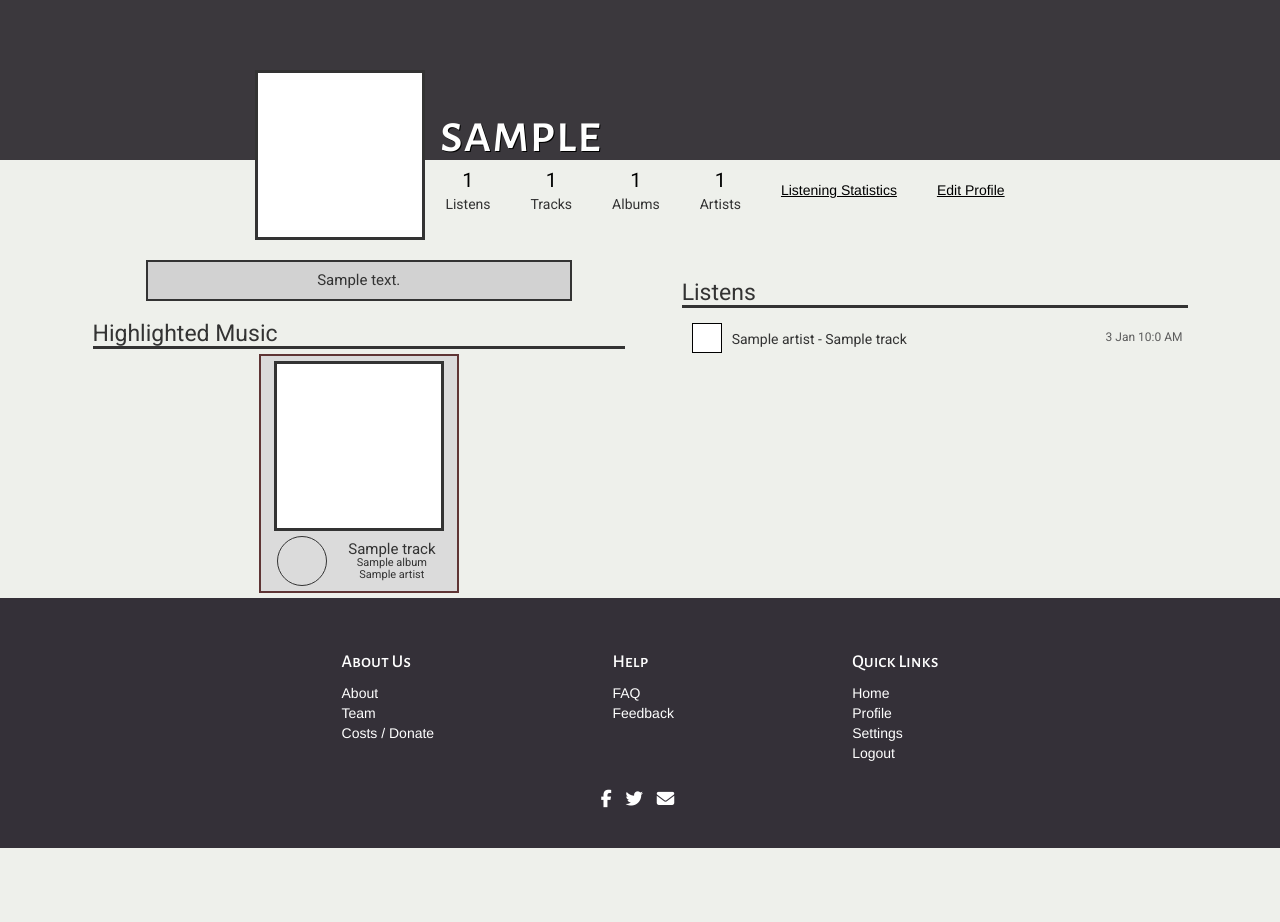
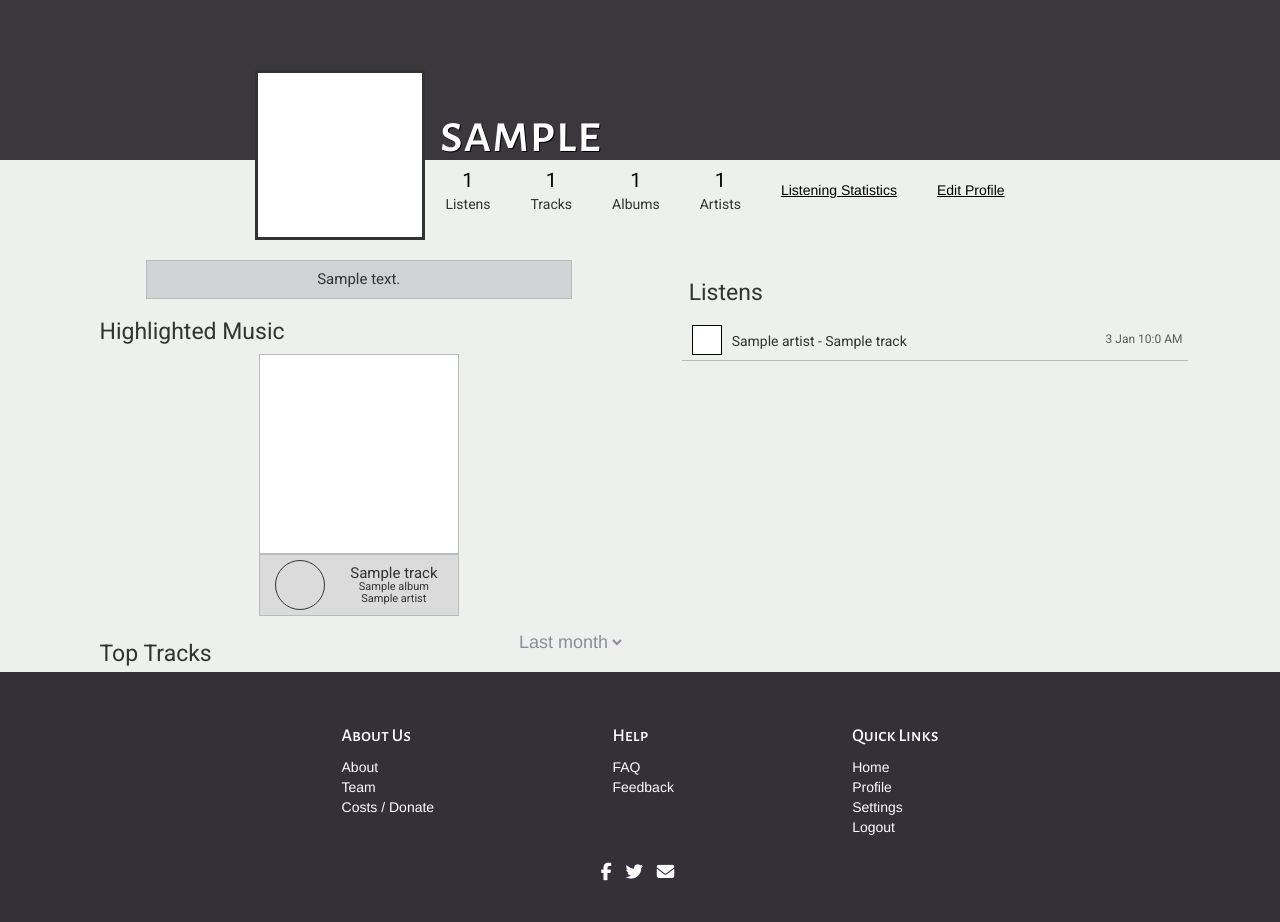
Before and after one commit to jmiron11/music-universe, a Flask app: a page that uses universe-frontend/explorefm/app/templates/base.html in a window 1280 px wide. Shown: the part 52-974 px from the top of the page. Before the commit the page ends 900 px from the top, so only its background shows below. Run offline with Flask 2, Linux system fonts and the light colour scheme; a user stored in the database is signed in; tables that the repository leaves empty hold one stand-in row (values such as "Sample post"); some libraries are stand-ins or nearby versions.

Commit message:
update borders to be cleaner

```diff
--- a/universe-frontend/explorefm/app/static/css/explorefm.css
+++ b/universe-frontend/explorefm/app/static/css/explorefm.css
@@ -217,9 +217,8 @@ a { color: inherit; }
 .bio {
   margin: 0 10% 0 10%;
   padding: 0 0 0 0;
-  border-style: solid;
-  border-width: 2px;
-  background: #d2d2d2;
+  border: 1px solid #b9bbbe;
+  background: #d0d2d4;
   display: flex;
   align-items: center;
   justify-content: center;
@@ -234,14 +233,37 @@ a { color: inherit; }
 
 .profile-section-header {
   padding-top: 10px;
-  border-bottom: 3px solid;
-  width: 100%;
+  padding-bottom: 5px;
+  padding-left: 7px;
 }
 
 .profile-section-header h6 {
   font-family: 'Roboto', sans-serif;
   font-size: 23px;
   margin-bottom: 0;
+}
+
+.profile-section-header-timespan {
+  padding-top: 10px;
+  padding-bottom: 5px;
+  padding-left: 7px;
+  display: flex;
+  align-items: flex-start;
+  justify-content: space-between;
+  -webkit-flex-direction: row;
+  flex-direction: row;
+}
+
+.profile-section-header-timespan h6 {
+  font-family: 'Roboto', sans-serif;
+  font-size: 23px;
+  margin-bottom: 0;
+}
+
+.timespan-form {
+  color: #8b8e94;
+  font-size: 18px;
+  border: 0;
 }
 
 .highlighted-music {
@@ -255,29 +277,26 @@ a { color: inherit; }
 }
 
 .music-highlight {
-  min-width: 200px;
-  max-width: 200px;
   display: flex;
   align-items: flex-start;
   justify-content: space-evenly;
   -webkit-flex-direction: column;
   flex-direction: column;
   background: #dbdbdb;
-  padding: 5px 5px 0 5px;
-  border: 2px solid #5f3535;
+  /*padding: 5px 5px 0 5px;*/
+  /*border: 1px solid #b9bbbe;*/
   margin: 5px;
   /*max-width: 185px;*/
 }
 
 .highlight-img {
-  min-height: 170px;
-  min-width: 170px;
-  max-height: 170px;
-  max-width: 170px;
+  min-height: 200px;
+  min-width: 200px;
+  max-height: 200px;
+  max-width: 200px;
   background: #ffffff;
-  border-color: #000000;
-  border-width: 2px;
-  border: solid;
+  border: 1px solid #b9bbbe;
+  /*border-width: 2px;*/
   margin: auto;
 }
 
@@ -288,6 +307,9 @@ a { color: inherit; }
   justify-content: space-evenly;
   -webkit-flex-direction: row;
   flex-direction: row;
+  border-width: 1px;
+  border-style: solid;
+  border-color: #b9bbbe;
 }
 
 .highlight-icon {
@@ -336,6 +358,7 @@ a { color: inherit; }
   -webkit-flex-direction: row;
   flex-direction: row;
   width: 100%;
+  border-bottom: 1px solid #b9bbbe;
 }
 
 .listen-entry-shaded {
@@ -344,8 +367,9 @@ a { color: inherit; }
   justify-content: space-evenly;
   -webkit-flex-direction: row;
   flex-direction: row;
-  background: #b1b1b1;
+  background: #d0d2d4;
   width: 100%;
+  border-bottom: 1px solid #b9bbbe;
 }
 
 .listen-entry-art {
--- /dev/null
+++ b/universe-frontend/explorefm/app/static/js/profile.js
@@ -0,0 +1,40 @@
+'use strict';
+
+const e = React.createElement;
+
+class TopTracks extends React.Component {
+  constructor(props) {
+    super(props);
+    // this.state = { liked: false };
+  }
+
+  render() {
+    return (
+		<div class = "profile-section-header-timespan">
+	        <h6>Top Tracks</h6>
+	        <select class="timespan-form" id="rating" name="rating">
+	            <option value="5">Last day</option>
+	            <option value="4">Last week</option>
+	            <option value="3" selected>Last month</option>
+	            <option value="2">Last year</option>
+	            <option value="1">All time</option>
+	        </select>
+    	</div>
+    );
+  }
+}
+
+
+const domContainer = document.getElementById("top-tracks")
+ReactDOM.render(e(TopTracks), domContainer);
+
+    	{/*<div class = "profile-section-header-timespan">
+        <h6>Top Tracks</h6>
+        <select class="timespan-form" id="rating" name="rating">
+            <option value="5">Last day</option>
+            <option value="4">Last week</option>
+            <option value="3" selected>Last month</option>
+            <option value="2">Last year</option>
+            <option value="1">All time</option>
+        </select>
+    	</div>*/}
--- a/universe-frontend/explorefm/app/templates/base.html
+++ b/universe-frontend/explorefm/app/templates/base.html
@@ -14,6 +14,9 @@
     <link href="https://fonts.googleapis.com/css?family=Alegreya+Sans+SC:500&display=swap" rel="stylesheet">
     <link href="https://fonts.googleapis.com/css?family=Roboto:400,700&display=swap" rel="stylesheet">
     <link href="https://cdnjs.cloudflare.com/ajax/libs/font-awesome/4.7.0/css/font-awesome.min.css" rel="stylesheet" >
+    <script src="https://unpkg.com/react@16/umd/react.development.js" crossorigin></script>
+    <script src="https://unpkg.com/react-dom@16/umd/react-dom.development.js" crossorigin></script>
+    <script src="https://unpkg.com/@babel/standalone/babel.min.js"></script> <!-- TODO: Replace with our own compilation -->
 </head>
 
 <!-- Navigation -->
--- a/universe-frontend/explorefm/app/templates/profile.html
+++ b/universe-frontend/explorefm/app/templates/profile.html
@@ -50,6 +50,7 @@
                             <div class="bio">
                                 <h6>{{ current_user.get_bio() }}</h6>
                             </div>
+
                             <div class="profile-section-header">
                                 <h6>Highlighted Music</h6>
                             </div>
@@ -87,7 +88,8 @@
                                 </div>
                                 {% endfor %}
                             </div>
-                        </div>
+                            <div id="top-tracks"></div> <!-- Top Tracks react component -->
+                        </div> <!-- Profile left end -->
                     </div>
                     <div class="col-md-6 col-sm-6 col-xs-12 ">
                         <div class="listens">
@@ -112,6 +114,11 @@
             </div>
         </div>
     </div>
+
+    <script type="text/babel" src="/static/js/profile.js"></script>
+
+
+
 {% endblock %}
 
 
```
